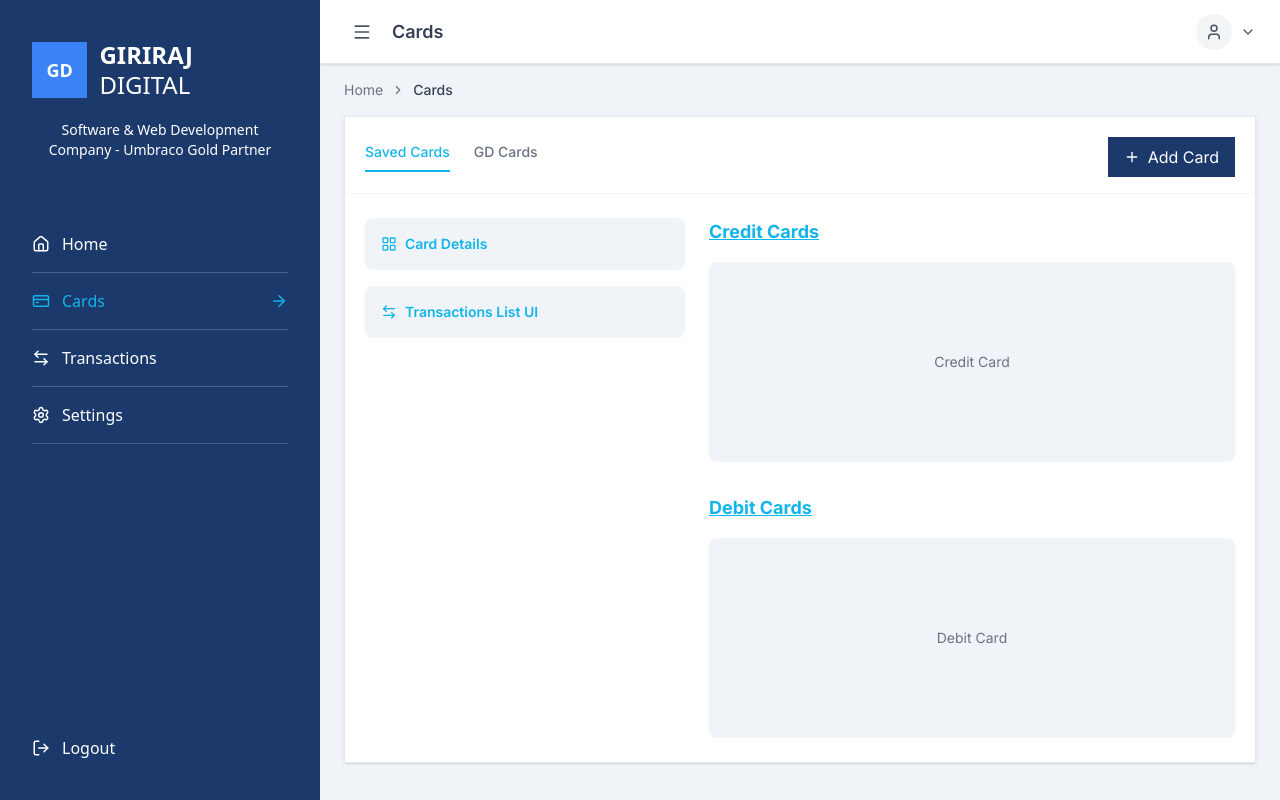
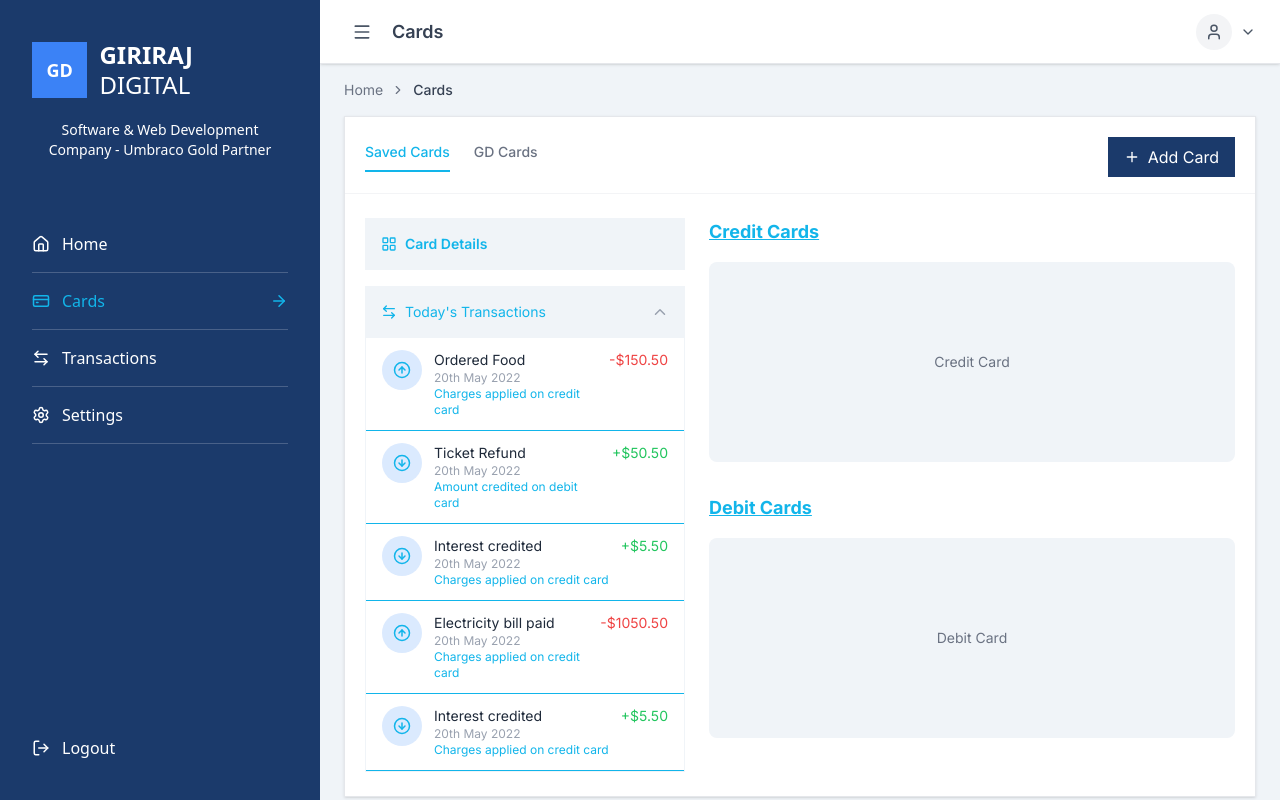
Before and after one commit to Hiralhk14/my-card-app, a Next.js app: page /cards in a window 1280 px wide. Built offline with nearby package versions, Linux system fonts and the light colour scheme.

Commit message:
feat : add tarnsaction list UI

```diff
--- a/src/assets/scss/globals.scss
+++ b/src/assets/scss/globals.scss
@@ -45,6 +45,10 @@
     background-color: #f0f4f8;
   }
 
+  .border-background {
+    border-color: #f0f4f8;
+  }
+
   .bg-danger {
     background-color: #ef4444;
   }
@@ -53,6 +57,13 @@
     background-color: #22c55e;
   }
 
+  .text-success {
+    color: #22c55e;
+  }
+
+  .text-danger {
+    color: #ef4444;
+  }
   .text-foreground {
     color: #171717;
   }
@@ -60,9 +71,24 @@
   .bg-accent {
     background-color: #12b5ea;
   }
+  .border-accent {
+    border-color: #12b5ea;
+  }
 
   .text-accent {
     color: #12b5ea;
   }
 
+  .text-primary {
+    color: #1b3a6b;
+  }
+
+  .text-secondary {
+    color: #3b82f6;
+  }
+
+  .border-secondary {
+    border-color: #3b82f6;
+  }
+
 }
--- a/src/shared/components/cards/page.tsx
+++ b/src/shared/components/cards/page.tsx
@@ -5,6 +5,7 @@
 
 import Button from "@/shared/ui/button/index";
 import AddCardModal from "./addCard";
+import TransactionsList from "./transactions";
 
 const CardsPage: React.FC = () => {
   const [isModalOpen, setIsModalOpen] = useState(false);
@@ -45,19 +46,14 @@
           <div className="border-t border-gray-100 mt-4" />
           <div className="flex flex-col xl:flex-row gap-6 px-5 py-6">
             <div className="w-full xl:w-80 shrink-0">
-              <div className="bg-background rounded-lg p-4 mb-4">
+              <div className="bg-background p-4 mb-4">
                 <div className="flex items-center gap-2 text-accent font-semibold text-sm">
                   <LayoutGrid size={16} />
                   Card Details
                 </div>
               </div>
 
-              <div className="bg-background rounded-lg p-4 mb-4">
-                <div className="flex items-center gap-2 text-accent font-semibold text-sm">
-                  <ArrowLeftRight size={16} />
-                  Transactions List UI
-                </div>
-              </div>
+              <TransactionsList/>
             </div>
 
             <div className="flex-1 flex flex-col gap-8">
--- /dev/null
+++ b/src/shared/components/cards/transactions/index.tsx
@@ -0,0 +1,55 @@
+import { ArrowUpCircle, ArrowDownCircle, ArrowUpDown, ChevronUp, ArrowLeftRight } from "lucide-react";
+import clsx from "clsx";
+
+import { TRANSACTIONS } from "@/shared/data/transcations";
+
+const TransactionsList = () => {
+  return (
+    <div className="bg-white">
+      <div className="bg-background flex items-center justify-between p-4">
+        <div className="flex items-center gap-2 text-accent text-sm">
+          <ArrowLeftRight size={16} />
+          <span>Today&apos;s Transactions</span>
+        </div>
+        <button type="button">
+          <ChevronUp size={18} className="text-gray-400" />
+        </button>
+      </div>
+
+      <div className="border-l border-r border-b border-background">
+        {TRANSACTIONS?.map((transaction) => (
+          <div
+            key={transaction?.id}
+            className="flex items-start gap-3 px-4 py-3 border-b border-accent"
+          >
+            <div className="w-10 h-10 rounded-full bg-secondary-light flex items-center justify-center">
+              {transaction?.type === "debit" ? (
+                <ArrowUpCircle size={18} className="text-accent" />
+              ) : (
+                <ArrowDownCircle size={18} className="text-accent" />
+              )}
+            </div>
+            <div className="flex-1">
+              <p className="text-sm text-gray-800">{transaction?.title}</p>
+              <p className="text-xs text-gray-400">{transaction?.date}</p>
+              <p className="text-xs text-accent">{transaction?.note}</p>
+            </div>
+            <span
+              className={clsx(
+                "text-sm",
+                transaction?.amount < 0
+                  ? "text-danger"
+                  : "text-success"
+              )}
+            >
+              {transaction?.amount < 0 ? "-" : "+"}$
+              {Math?.abs(transaction?.amount)?.toFixed(2)}
+            </span>
+          </div>
+        ))}
+      </div>
+    </div>
+  );
+};
+
+export default TransactionsList;
--- /dev/null
+++ b/src/shared/data/transcations.ts
@@ -0,0 +1,44 @@
+import { Transaction } from "@/types/transaction.type";
+
+export const TRANSACTIONS: Transaction[] = [
+  {
+    id: "1",
+    title: "Ordered Food",
+    date: "20th May 2022",
+    amount: -150.5,
+    type: "debit",
+    note: "Charges applied on credit card",
+  },
+  {
+    id: "2",
+    title: "Ticket Refund",
+    date: "20th May 2022",
+    amount: 50.5,
+    type: "credit",
+    note: "Amount credited on debit card",
+  },
+  {
+    id: "3",
+    title: "Interest credited",
+    date: "20th May 2022",
+    amount: 5.5,
+    type: "credit",
+    note: "Charges applied on credit card",
+  },
+  {
+    id: "4",
+    title: "Electricity bill paid",
+    date: "20th May 2022",
+    amount: -1050.5,
+    type: "debit",
+    note: "Charges applied on credit card",
+  },
+  {
+    id: "5",
+    title: "Interest credited",
+    date: "20th May 2022",
+    amount: 5.5,
+    type: "credit",
+    note: "Charges applied on credit card",
+  },
+];
```
Also changed, not shown: src/types/transaction.type.ts (added, +10 -0 lines).
